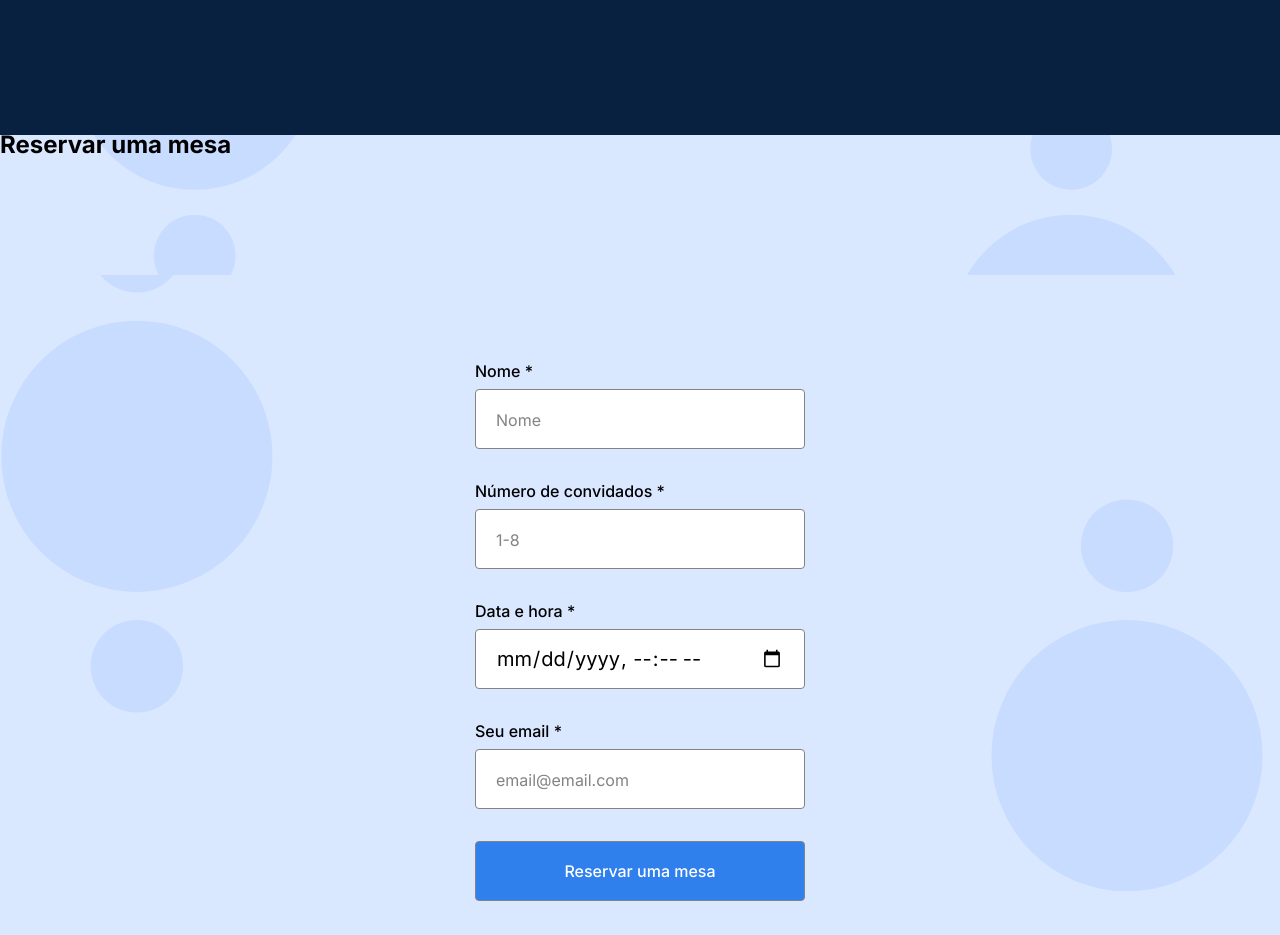
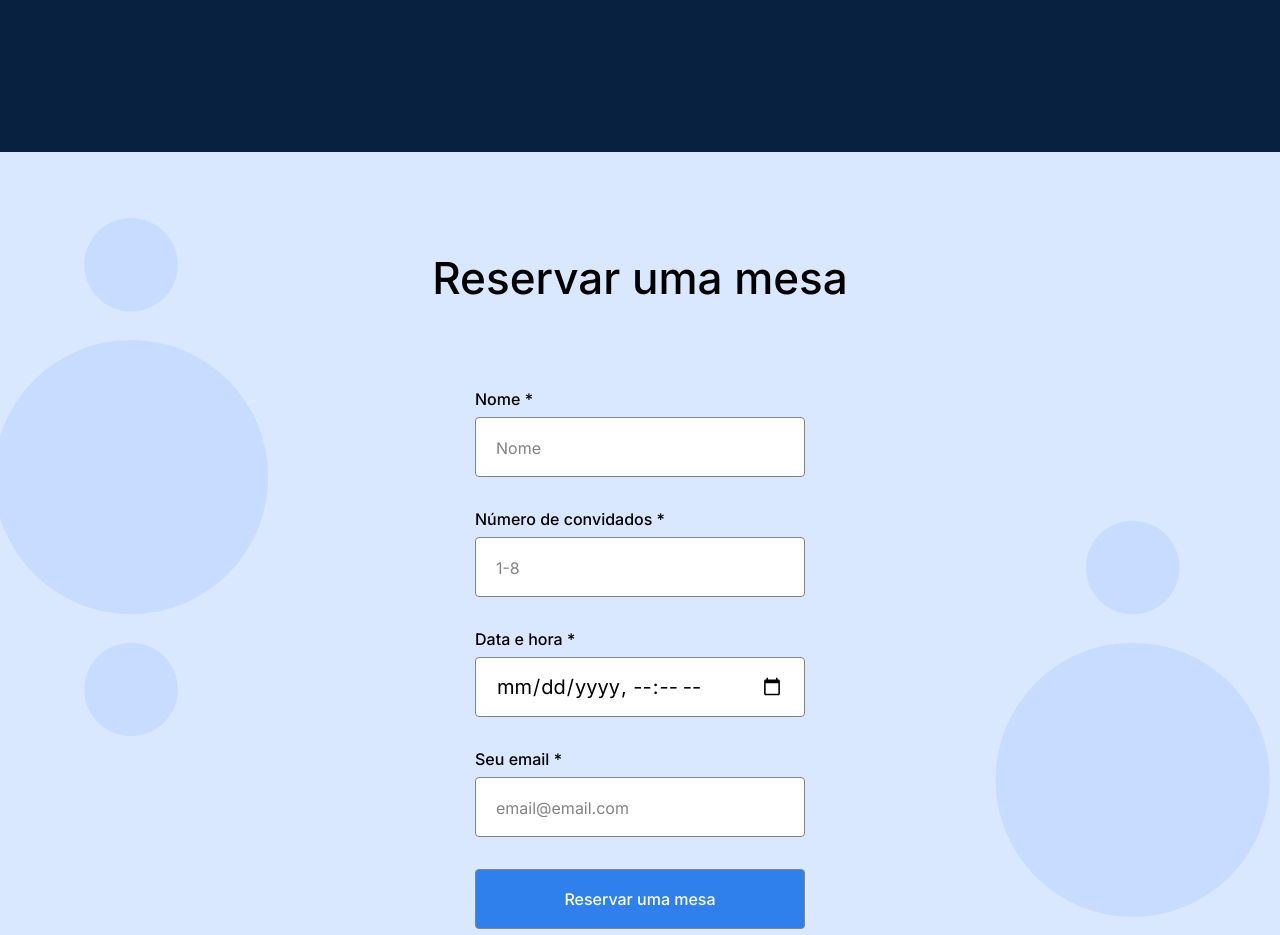
Before and after one commit to Koviddy/web_project_coffeeshop, a plain HTML site: page index.html in a window 1280 px wide. Shown: the part 1620-2555 px from the top of the page. Drawn offline with Linux system fonts and the light colour scheme.

Commit message:
testando

```diff
--- a/index.html
+++ b/index.html
@@ -104,7 +104,7 @@
         </section>
 
         <section class="reservation" id="reservation">
-          <h2 class="reservation reservation__title">Reservar uma mesa</h2>
+          <h2 class="reservation__title">Reservar uma mesa</h2>
           <form class="form reservation__form">
             <fieldset class="form__fieldset">
               <label for="name" class="form__label">
--- a/pages/index.css
+++ b/pages/index.css
@@ -186,7 +186,7 @@
   padding: 0 0 120px 0;
 }
 
-.resservation__title {
+.reservation__title {
   text-align: center;
   padding: 100px 0 0 0;
   font-family: "Inter";
```
